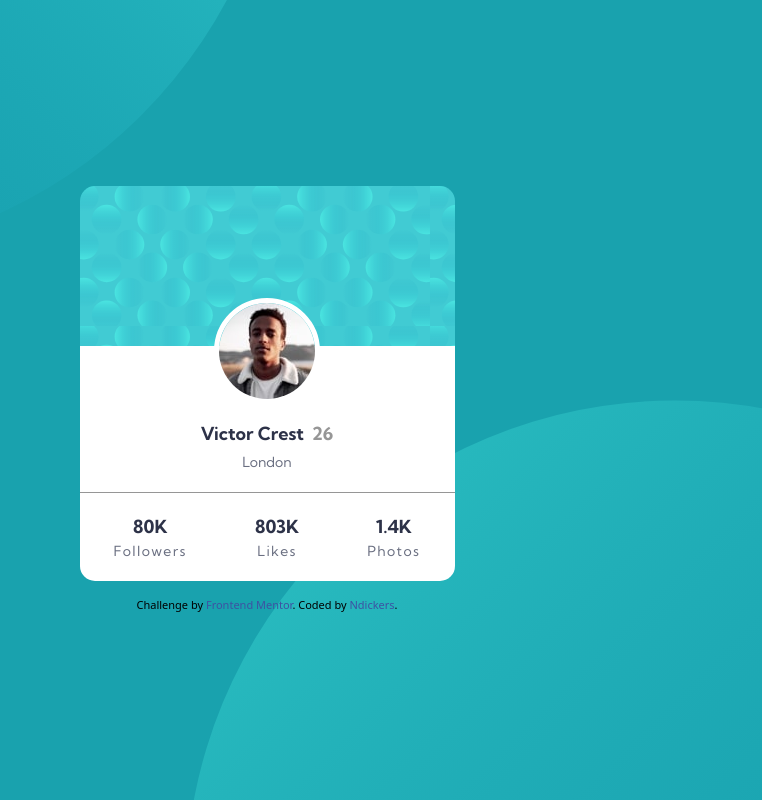
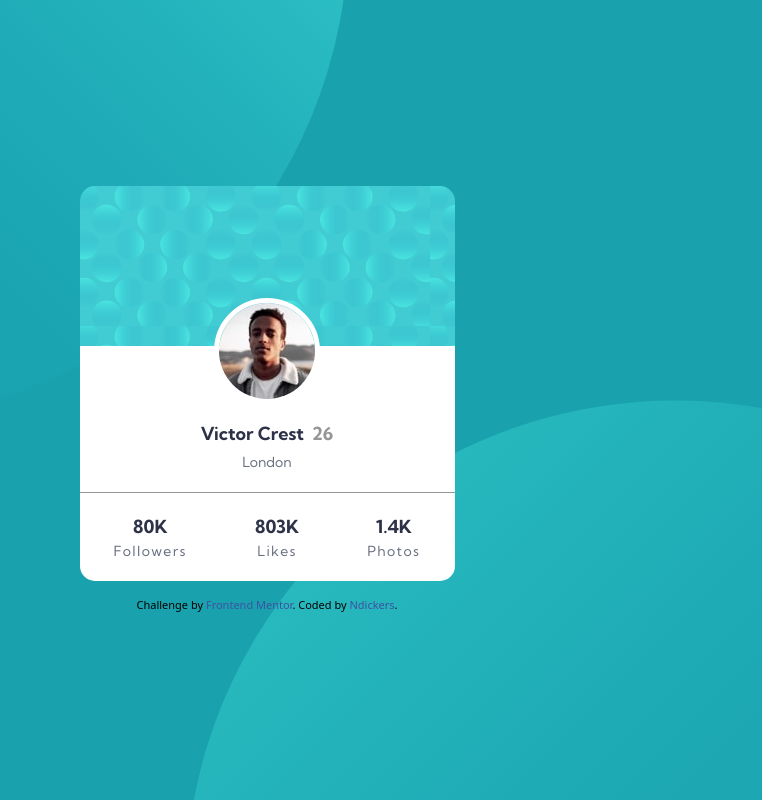
Before and after one commit to bryondickers/profile-card-main, a website built with Vite: page index.html in a window 1280 px wide. Shown: the whole page, without its empty margins (373-1135 px from the left). Built offline with nearby package versions, Linux system fonts and the light colour scheme.

Commit message:
bgImage update

```diff
--- a/index.html
+++ b/index.html
@@ -18,7 +18,7 @@
     .attribution a { color: hsl(228, 45%, 44%); }
   </style>
 </head>
-<body  style="background-image:url(./images/bg-pattern-top.svg),url(./images/bg-pattern-bottom.svg);background-position:left -25vw top -90vh,right -20vw top 50vh;background-repeat:no-repeat;"
+<body  style="background-image:url(./images/bg-pattern-top.svg),url(./images/bg-pattern-bottom.svg);background-position:left -20vw top -70vh,right -20vw top 50vh;background-repeat:no-repeat;"
  class="bg-darkCyan absolute flex flex-col justify-center items-center w-full h-full">
 
   <main class="max-w-[375px] w-[90%] rounded-[15px]">
```
